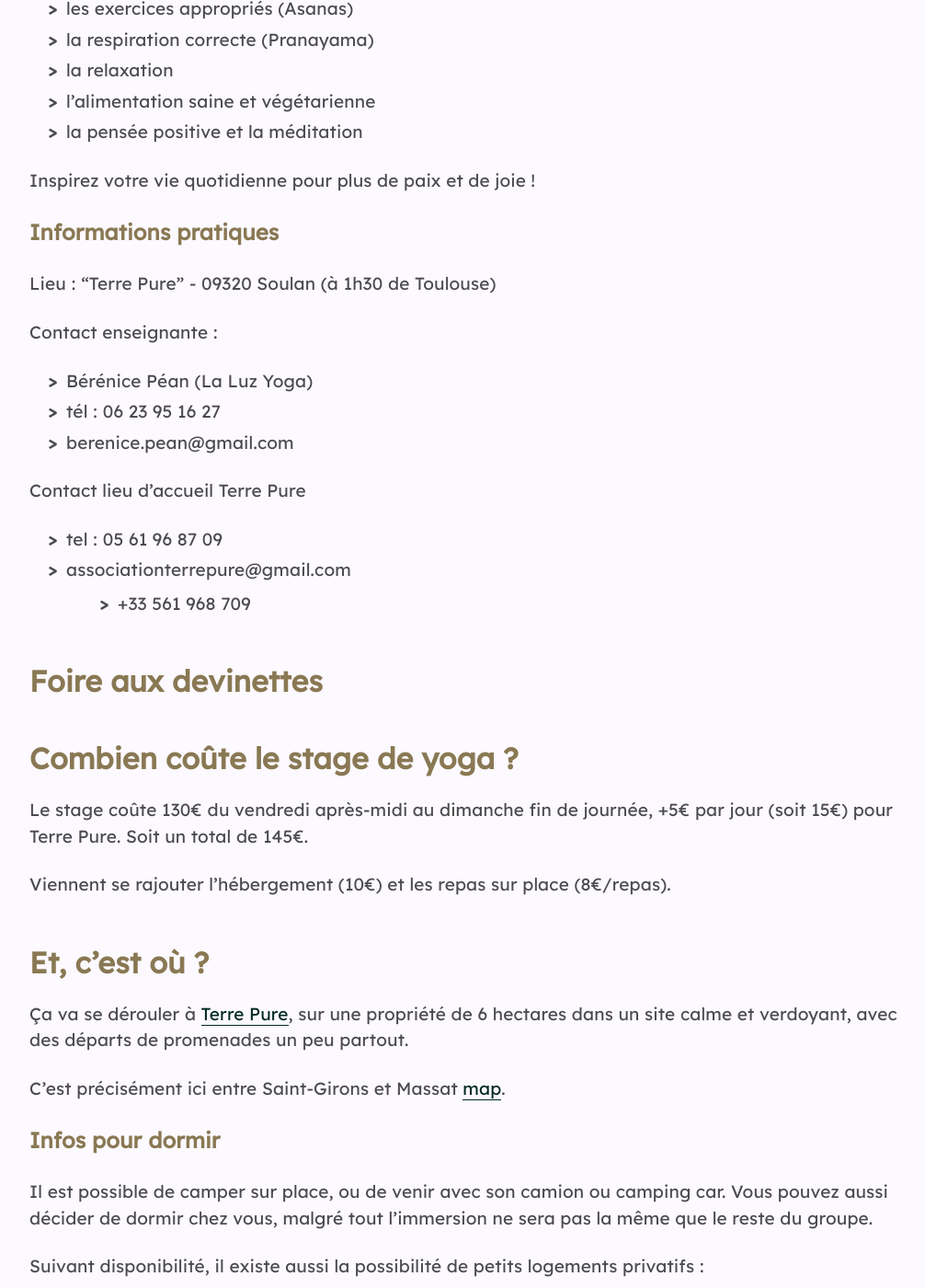
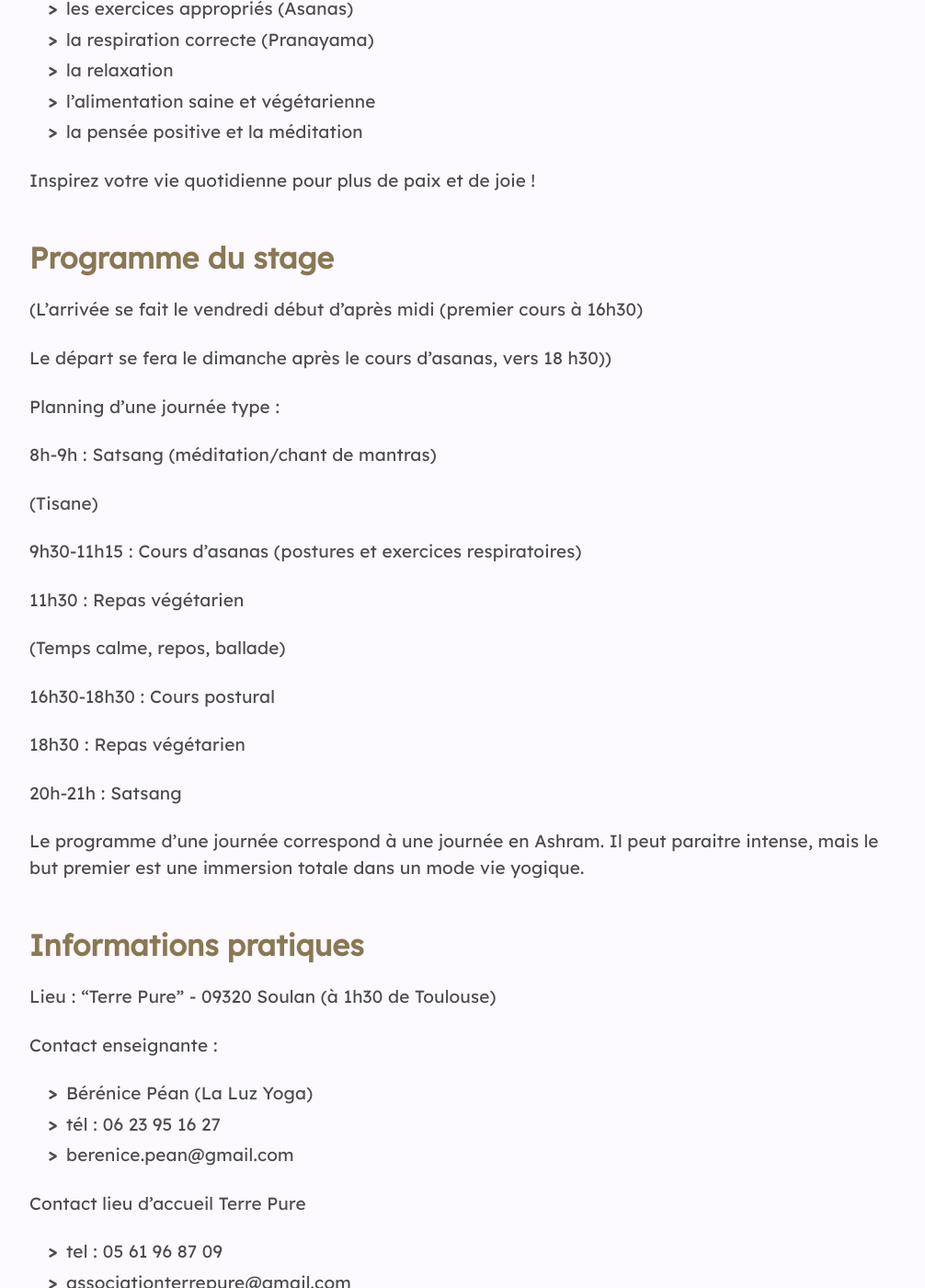
Before and after one commit to pntbr/la-luz, a Jekyll site: the page built from index.md, in a window 1280 px wide and 1400 px high, scrolled down 780 px. Shown: the whole window at 92% size, without its empty margins (128-1134 px from the left). Built offline with Jekyll 4.4.1, drawn with Linux system fonts in a browser that asks for light colours; nearby versions of some CDN libraries.

Commit message:
Update uvp.md

```diff
--- a/_includes/uvp.md
+++ b/_includes/uvp.md
@@ -27,7 +27,33 @@ Venez (re)découvrir les grands principes du Hatha Yoga :
 
 Inspirez votre vie quotidienne pour plus de paix et de joie !
 
-### Informations pratiques
+## Programme du stage
+
+(L’arrivée se fait le vendredi début d’après midi (premier cours à 16h30)
+
+Le départ se fera le dimanche après le cours d’asanas, vers 18 h30))
+
+Planning d'une journée type :
+
+8h-9h : Satsang (méditation/chant de mantras)
+
+(Tisane)
+
+9h30-11h15 : Cours d'asanas (postures et exercices respiratoires)
+
+11h30 : Repas végétarien
+
+(Temps calme, repos, ballade)
+
+16h30-18h30 : Cours postural
+
+18h30 : Repas végétarien
+
+20h-21h : Satsang
+
+Le programme d'une journée correspond à une journée en Ashram. Il peut paraitre intense, mais le but premier est une immersion totale dans un mode vie yogique.
+
+## Informations pratiques
 
 Lieu : "Terre Pure" - 09320 Soulan (à 1h30 de Toulouse)
 
```
